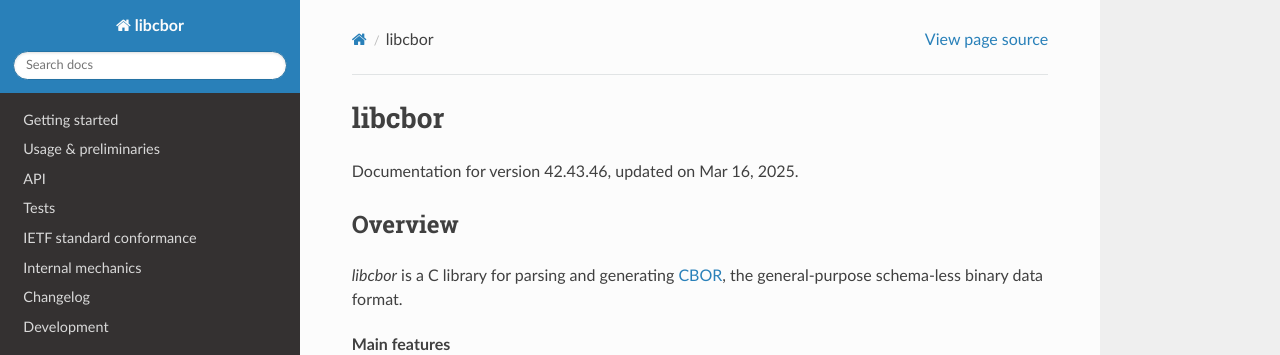
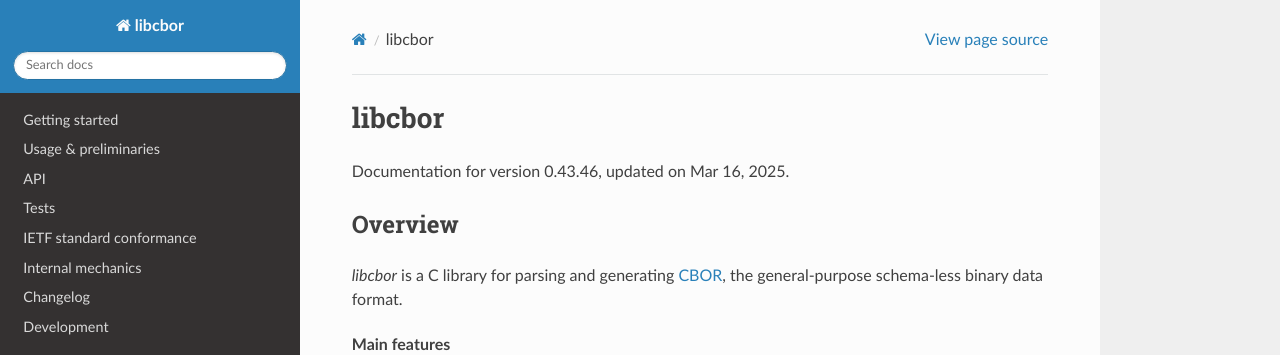
Before and after one commit to PJK/libcbor, a Sphinx documentation site: the page built from doc/source/index.rst, in a window 1280 px wide and 900 px high. Shown: the top 355 px of the window. Built offline with Sphinx 7.4.7 and the Read the Docs theme 3.1.0, drawn with Linux system fonts in a browser that asks for light colours.

Commit message:
Bump version to 0.43.46

```diff
--- a/CMakeLists.txt
+++ b/CMakeLists.txt
@@ -6,7 +6,7 @@ set(CMAKE_MODULE_PATH ${CMAKE_MODULE_PATH}
 include(CTest)
 include(GNUInstallDirs) # Provides CMAKE_INSTALL_ variables
 
-set(CBOR_VERSION_MAJOR "42")
+set(CBOR_VERSION_MAJOR "0")
 set(CBOR_VERSION_MINOR "43")
 set(CBOR_VERSION_PATCH "46")
 set(CBOR_VERSION
--- a/doc/source/conf.py
+++ b/doc/source/conf.py
@@ -77,8 +77,8 @@ copyright = '2014 - 2020, Pavel Kalvoda'
 # built documents.
 #
 # The short X.Y version.
-version = '42.43'
-release = '42.43.46'
+version = '0.43'
+release = '0.43.46'
 
 # The language for content autogenerated by Sphinx. Refer to documentation
 # for a list of supported languages.
```
Also changed, not shown: CHANGELOG.md (+3 -0 lines), 2 other files.
